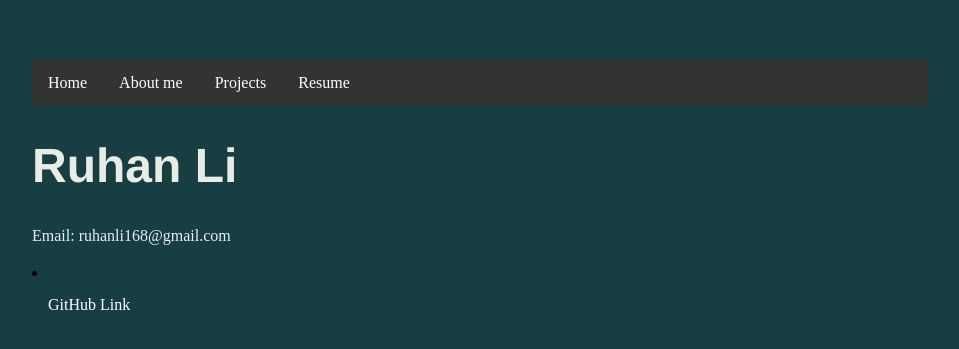
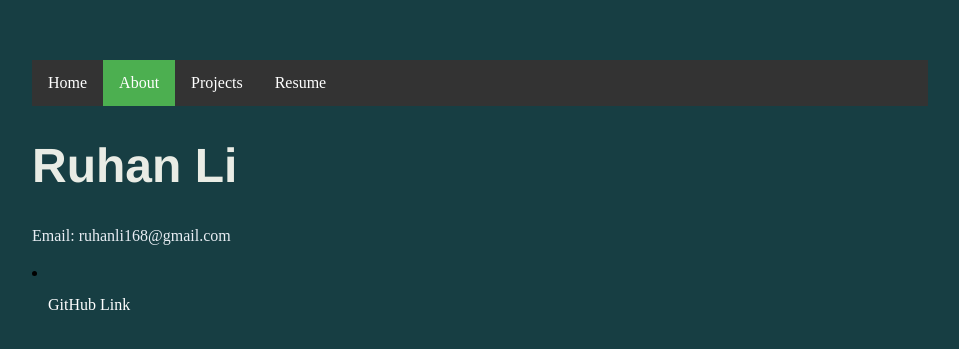
Before and after one commit to Raymoondo/RuhanLi.github.io-1, a Jekyll site: the page built from index.html, in a window 1280 px wide. Shown: the top 349 px of the page, without its empty margins (160-1119 px from the left). Built offline with Jekyll 4.4.1, drawn with Linux system fonts in a browser that asks for light colours.

Commit message:
Update default.html

```diff
--- a/_layouts/default.html
+++ b/_layouts/default.html
@@ -7,11 +7,11 @@
 		<body>
 			<nav>
 	    		<ul>
-	        		<li><a href="/">Home</a></li>
-		        	<li><a href="/about">About me</a></li>
-		        	<li><a href="/projects">Projects</a></li>
-	        		<li><a href="/CV">Resume</a></li>
-	    		</ul>
+  				<li><a href="/">Home</a></li>
+  				<li><a class="active" href="/about">About</a></li>
+  				<li><a href="/projects">Projects</a></li>
+  				<li><a href="/CV">Resume</a></li>
+			</ul>
 			</nav>
 			<div class="container">
 
```
